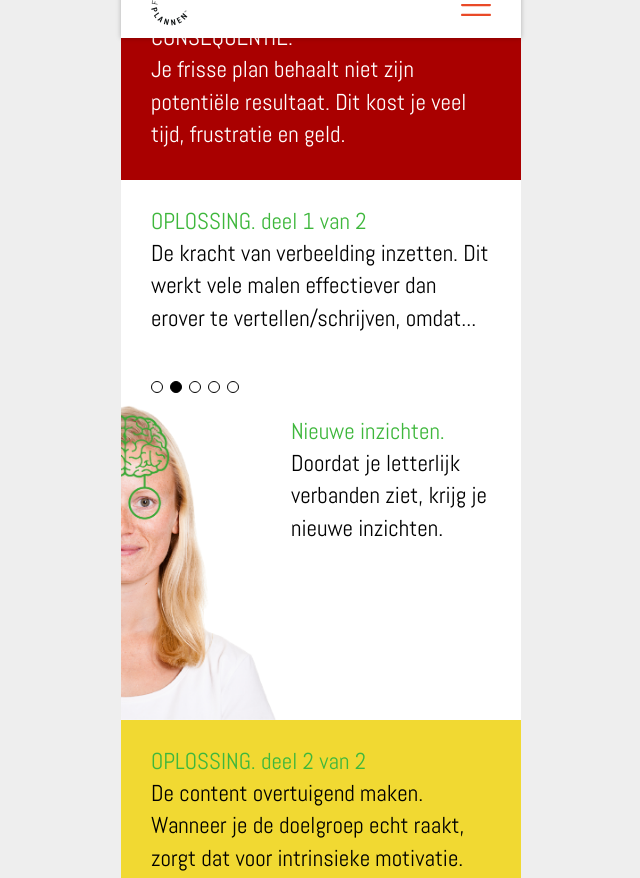
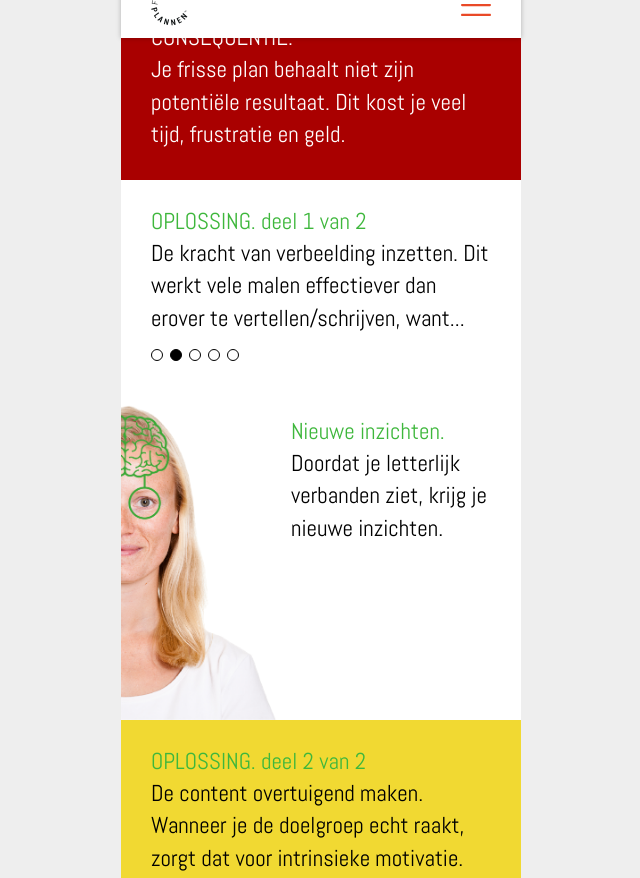
Before and after one commit to jhvanderschee/carli_d, a Jekyll site: the page built from index.md, in a window 1280 px wide and 900 px high, scrolled down 1023 px, cut to the strip 22-900 px from the top of the window. Shown: the whole strip, without its empty margins (319-959 px from the left). Built offline with Jekyll 4.4.1, drawn with Linux system fonts in a browser that asks for light colours.

Commit message:
Update home.html

```diff
--- a/_layouts/home.html
+++ b/_layouts/home.html
@@ -50,7 +50,7 @@
         <div>
             <strong>OPLOSSING. deel 1 van 2</strong><br />
             De kracht van verbeelding inzetten. Dit werkt vele malen effectiever dan erover
-            te vertellen/schrijven, omdat...<br /><br />
+            te vertellen/schrijven, want...<br />
         </div>
         <div>{% for item in site.solutions %}<div class="dot {% if forloop.first %}active{% endif %}" onclick="setCarousel(this, {{ forloop.index0 }})"></div>{% endfor %}</div>
     </div>
```
